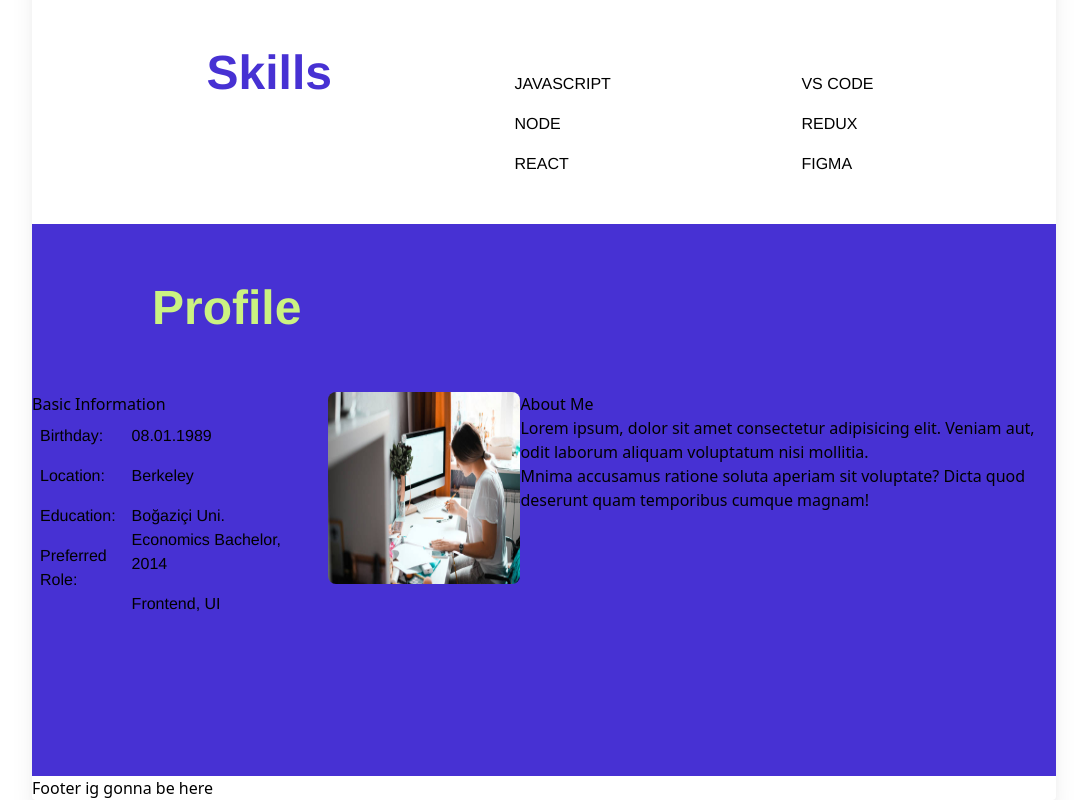
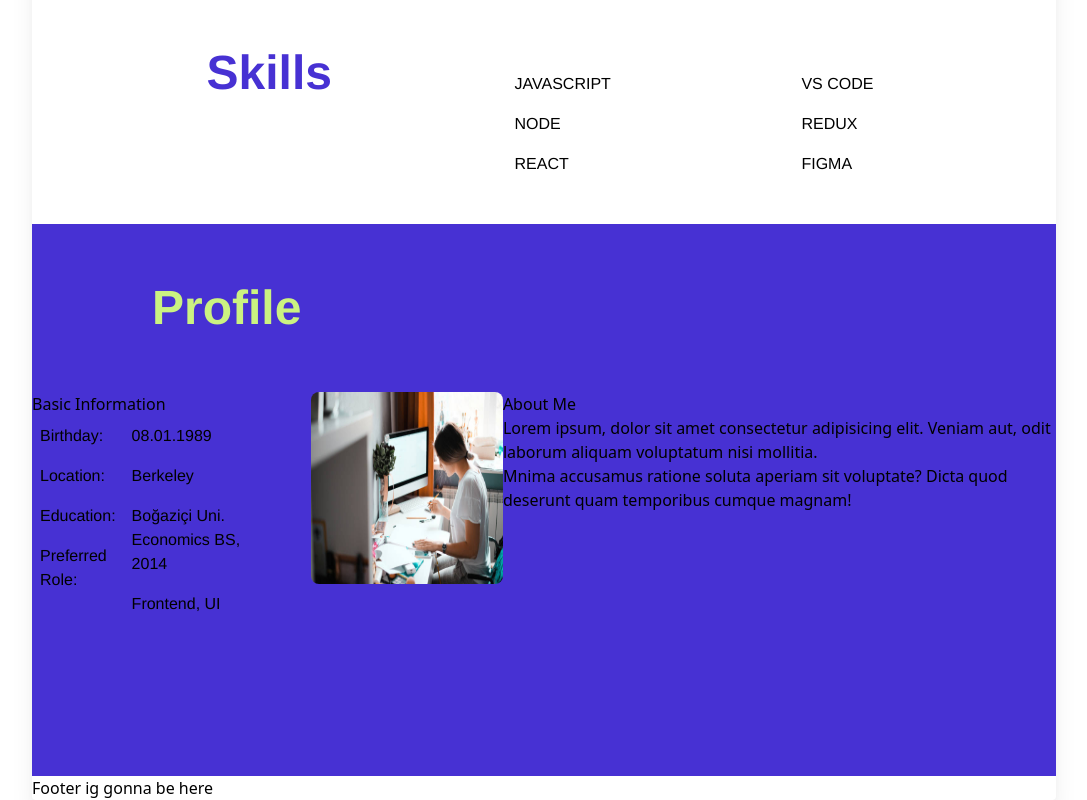
Before and after one commit to burgokmen/FSWeb-Frontend-Challenge, a React (Vite) app in the folder Gokmen-Resume/: page / in a window 1280 px wide. Shown: the part 590-1390 px from the top of the page, without its empty margins (96-1183 px from the left). Built offline with nearby package versions, Linux system fonts and the light colour scheme.

Commit message:
myBigData

```diff
--- a/Gokmen-Resume/src/data.js
+++ b/Gokmen-Resume/src/data.js
@@ -19,9 +19,10 @@ export const profileArr2tr = [
   "Boğaziçi Üni. Ekonomi Lisans, 2014",
   "Frontend, UI",
 ];
+
 export const profileArr2en = [
   "08.01.1989 ",
   "Berkeley",
-  "Boğaziçi Uni. Economics Bachelor, 2014",
+  "Boğaziçi Uni. Economics BS, 2014",
   "Frontend, UI",
 ];
```
